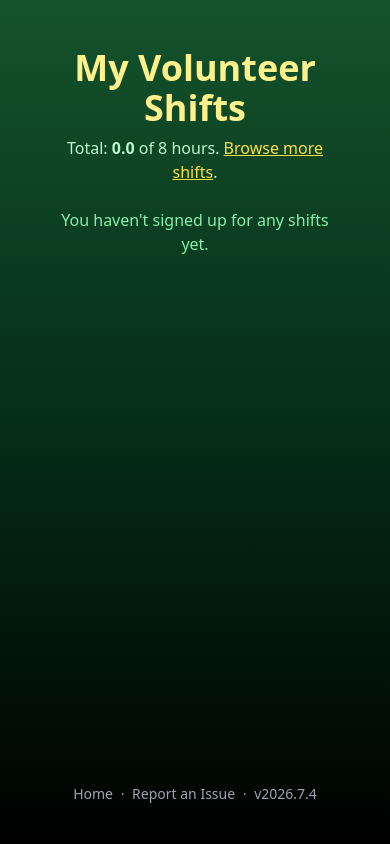
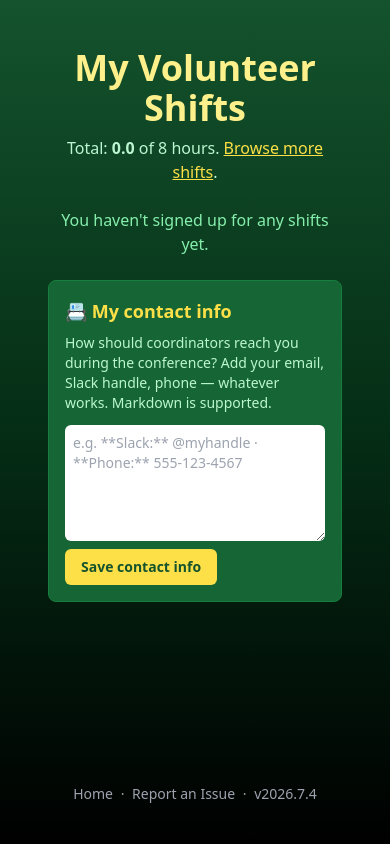
Before and after one commit to djangocon/djangoconus-automation, a Django app: page /volunteers/mine/ in a window 390 px wide. Run offline with Django 4.2, Linux system fonts and the light colour scheme; the visitor is signed in with stand-in values (Sample User, id 1); data comes from the database, SQL or seed files in the repository; data that the repository does not hold is empty; parts of the project's set-up code (start-up, migrations or seed data) failed here and were passed over; some libraries are stand-ins or nearby versions.

Commit message:
Add editable Markdown contact info for volunteers
Volunteers can add/edit their contact details (email, Slack, phone, etc.)
as a Markdown blob on their my-shifts page via a new VolunteerProfile;
it renders to HTML (marked.js, matching the project's pattern) for the
volunteer and on the coordinator roster so chairs can reach people.

```diff
--- a/volunteers/models.py
+++ b/volunteers/models.py
@@ -173,6 +173,27 @@ class VolunteerSignup(models.Model):
         return f"{self.user} → {self.shift}"
 
 
+class VolunteerProfile(models.Model):
+    """A volunteer's own contact card, kept as free-form Markdown.
+
+    Volunteers edit this on their "my shifts" page — email, Slack handle, phone,
+    whatever they want coordinators to reach them by — and it's rendered to HTML
+    for coordinators to read.
+    """
+
+    user = models.OneToOneField(
+        settings.AUTH_USER_MODEL, on_delete=models.CASCADE, related_name="volunteer_profile"
+    )
+    contact_info = models.TextField(
+        blank=True,
+        help_text="Markdown. How coordinators can reach you — email, Slack, phone, etc.",
+    )
+    updated_at = models.DateTimeField(auto_now=True)
+
+    def __str__(self):
+        return f"contact info for {self.user}"
+
+
 class CalendarToken(models.Model):
     """A stable, unguessable token so a volunteer can subscribe to their shifts.
 
--- a/volunteers/templates/volunteers/my_shifts.html
+++ b/volunteers/templates/volunteers/my_shifts.html
@@ -58,6 +58,31 @@
             {% endfor %}
         </div>
 
+        <div class="p-4 bg-green-800 rounded-lg border border-green-700">
+            <h2 class="mb-2 text-lg font-semibold text-yellow-300">📇 My contact info</h2>
+            <p class="mb-3 text-sm text-green-200">
+                How should coordinators reach you during the conference? Add your email, Slack handle,
+                phone — whatever works. Markdown is supported.
+            </p>
+
+            {% if profile.contact_info %}
+                <div class="p-3 mb-3 rounded border prose prose-invert max-w-none bg-green-900 border-green-700"
+                     data-markdown>{{ profile.contact_info }}</div>
+            {% endif %}
+
+            <form method="post" action="{% url 'volunteers:update_contact' %}" class="print-hide flex flex-col gap-2">
+                {% csrf_token %}
+                <textarea name="contact_info" rows="5"
+                          placeholder="e.g. **Slack:** @myhandle · **Phone:** 555-123-4567"
+                          class="p-2 w-full text-sm text-green-900 rounded-md">{{ profile.contact_info }}</textarea>
+                <div>
+                    <button type="submit" class="px-4 py-2 text-sm font-semibold text-green-900 bg-yellow-300 rounded-md hover:bg-yellow-200">
+                        Save contact info
+                    </button>
+                </div>
+            </form>
+        </div>
+
         {% if signups %}
             <div class="print-hide p-4 bg-green-800 rounded-lg border border-green-700">
                 <h2 class="mb-2 text-lg font-semibold text-yellow-300">📅 Subscribe to your shifts</h2>
@@ -69,4 +94,10 @@
             </div>
         {% endif %}
     </div>
+
+    <script>
+        document.querySelectorAll("[data-markdown]").forEach(function (el) {
+            el.innerHTML = marked.parse(el.textContent.trim());
+        });
+    </script>
 {% endblock content %}
--- a/volunteers/urls.py
+++ b/volunteers/urls.py
@@ -7,6 +7,7 @@ app_name = "volunteers"
 urlpatterns = [
     path("", views.shift_list_view, name="shifts"),
     path("mine/", views.my_shifts_view, name="my_shifts"),
+    path("mine/contact/", views.update_contact_view, name="update_contact"),
     path("dashboard/", views.dashboard_view, name="dashboard"),
     path("dashboard/sync/", views.sync_schedule_view, name="sync_schedule"),
     path("dashboard/merge/", views.merge_shifts_view, name="merge_shifts"),
--- a/volunteers/views.py
+++ b/volunteers/views.py
@@ -20,6 +20,7 @@ from .models import (
     CalendarToken,
     Role,
     Shift,
+    VolunteerProfile,
     VolunteerSignup,
     conflicting_shifts,
     merge_shifts,
@@ -104,6 +105,7 @@ def my_shifts_view(request):
         .order_by("shift__starts_at")
     )
     token, _ = CalendarToken.objects.get_or_create(user=request.user)
+    profile, _ = VolunteerProfile.objects.get_or_create(user=request.user)
     context = {
         "page_title": "My Volunteer Shifts",
         "signups": signups,
@@ -111,8 +113,20 @@ def my_shifts_view(request):
         "max_hours": max_volunteer_hours(),
         "calendar_url": request.build_absolute_uri(reverse("volunteers:calendar", args=[token.token])),
         "handbook_url": volunteer_handbook_url(),
+        "profile": profile,
     }
     return render(request, "volunteers/my_shifts.html", context)
+
+
+@login_required
+@require_POST
+def update_contact_view(request):
+    """Save the signed-in volunteer's Markdown contact info."""
+    profile, _ = VolunteerProfile.objects.get_or_create(user=request.user)
+    profile.contact_info = request.POST.get("contact_info", "").strip()
+    profile.save(update_fields=["contact_info", "updated_at"])
+    messages.success(request, "Your contact info was saved.")
+    return redirect("volunteers:my_shifts")
 
 
 def calendar_feed(request, token):
@@ -299,7 +313,7 @@ def volunteers_list_view(request):
     people = {}
     for signup in (
         VolunteerSignup.objects.filter(cancelled=False)
-        .select_related("user", "shift", "shift__role")
+        .select_related("user", "shift", "shift__role", "user__volunteer_profile")
         .order_by("shift__starts_at")
     ):
         person = people.setdefault(
@@ -312,6 +326,8 @@ def volunteers_list_view(request):
     volunteers = list(people.values())
     for person in volunteers:
         person["roles"] = ", ".join(sorted(person["roles"]))
+        profile = getattr(person["user"], "volunteer_profile", None)
+        person["contact_info"] = profile.contact_info if profile else ""
 
     def _name(person):
         user = person["user"]
```
Also changed, not shown: volunteers/admin.py (+8 -1 lines), volunteers/templates/volunteers/volunteers_list.html (+15 -1 lines), volunteers/tests/test_signups.py (+28 -0 lines), volunteers/migrations/0008_volunteerprofile.py (added).
